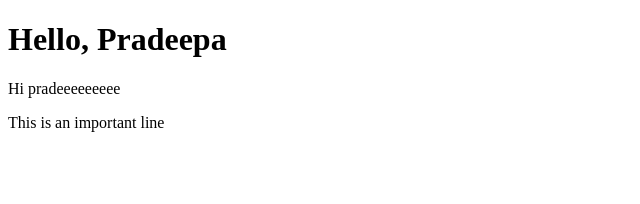
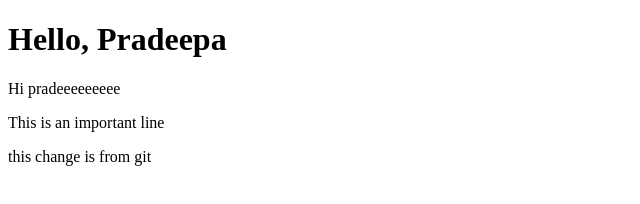
Before and after one commit to pradeepa-2004/SampleGitProject, a plain HTML site: page index.html in a window 1280 px wide. Shown: the whole page, without its empty margins (0-640 px from the left). Drawn offline with Linux system fonts and the light colour scheme.

Commit message:
Update index.html

```diff
--- a/index.html
+++ b/index.html
@@ -12,6 +12,7 @@
   <h1>Hello, Pradeepa</h1>
   <p>Hi pradeeeeeeeee</p>
    <p>This is an important line</p>
+  this change is from git
   <!-- You can add JavaScript here -->
   <!-- <script src="script.js"></script> -->
 </body>
```
